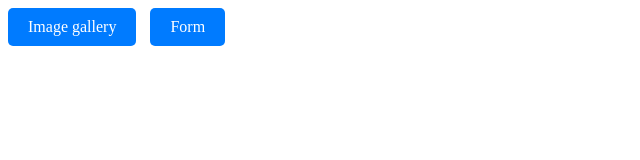
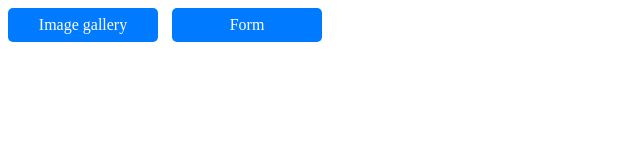
Before and after one commit to IYgit/goit-advancedjs-hw-01, a website built with Vite: page src/index.html in a window 1280 px wide. Shown: the whole page, without its empty margins (0-640 px from the left). Built offline with nearby package versions, Linux system fonts and the light colour scheme.

Commit message:
botton size fix

```diff
--- a/src/css/common.css
+++ b/src/css/common.css
@@ -1,6 +1,6 @@
 .custom-btn {
   display: inline-block;
-  padding: 10px 20px;
+  padding: 8px 15px; /* Менші відступи для зменшення ширини */
   background-color: #007bff;
   color: white;
   text-decoration: none;
@@ -9,13 +9,13 @@
   text-align: center;
   border: none;
   cursor: pointer;
+  width: 120px; /* Фіксована менша ширина */
 }
 
 .custom-btn:hover {
   background-color: #0056b3;
 }
 
-/* Відступи між кнопками */
 .btn-spacing {
   margin-right: 10px;
 }
--- a/src/index.html
+++ b/src/index.html
@@ -7,8 +7,11 @@
     <link rel="stylesheet" href="./css/common.css" />
   </head>
   <body>
-    <a href="" id="gallery-link" class="custom-btn btn-spacing">Image gallery</a>
-    <a href="" id="form-link" class="custom-btn">Form</a>
+
+    <div class="btn-container">
+      <a href="" id="gallery-link" class="custom-btn btn-spacing">Image gallery</a>
+      <a href="" id="form-link" class="custom-btn">Form</a>
+    </div>
 
     <script>
       const baseURL = '/goit-advancedjs-hw-01/';
```
